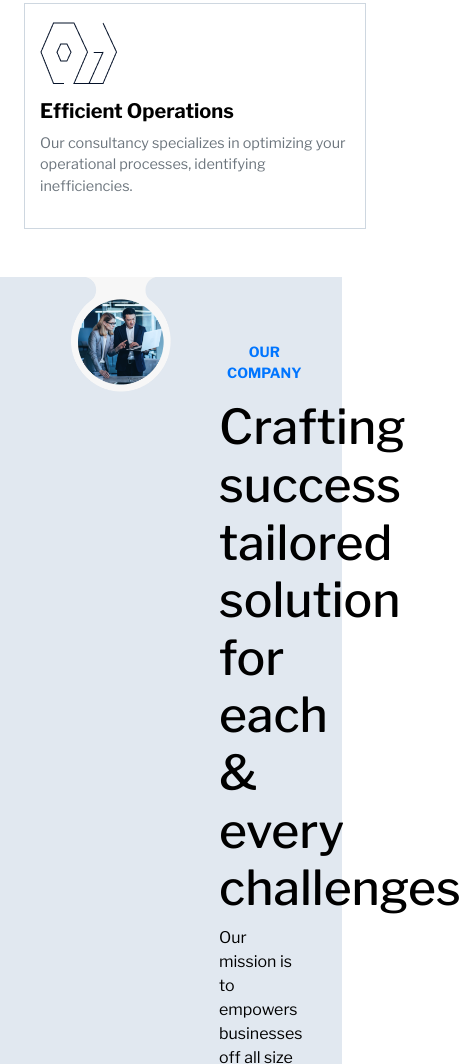
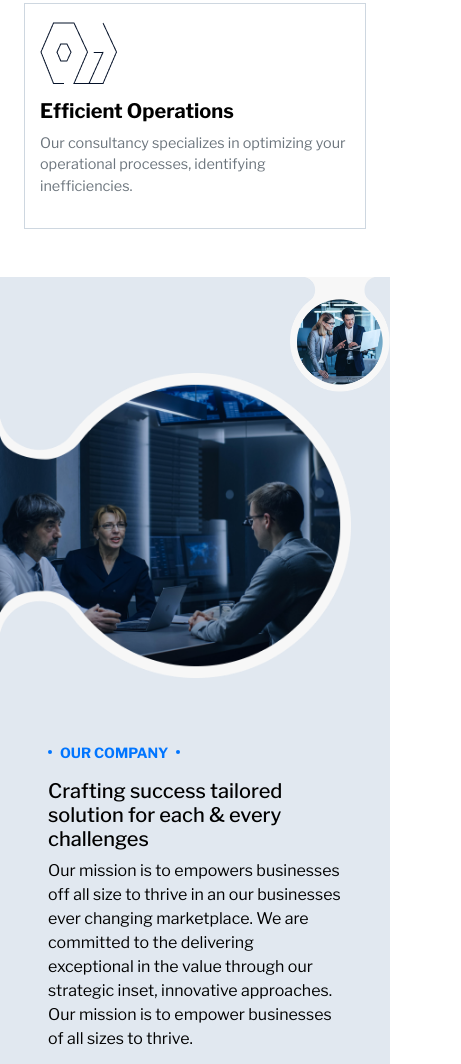
Before and after one commit to shamsad-alam-meraj/theme-junction-task, a plain HTML site: page index.html in a window 390 px wide. Shown: the part 1599-2663 px from the top of the page, 461 px wide, since content can reach past the window. Drawn offline with nearby package versions, Linux system fonts and the light colour scheme.

Commit message:
challenge responsive completed

```diff
--- a/index.html
+++ b/index.html
@@ -268,7 +268,9 @@
       </div>
       <h3 class="pb-3 text-center">Explore our core features</h3>
       <div class="d-flex justify-content-center mb-3">
-        <span class="text-center">Our mission is to empower businesses of thrive in solutions</span>
+        <span class="text-center"
+          >Our mission is to empower businesses of thrive in solutions</span
+        >
       </div>
       <!-- Feature Cards  -->
       <div class="container py-5 px-lg-5">
@@ -329,28 +331,25 @@
       </div>
     </div>
     <!-- Challenges & Solution Section  -->
-    <div class="pe-5 w-100">
+    <div class="pe-lg-5 w-100">
       <div
-        class="d-flex round-div"
+        class="d-flex flex-lg-row flex-column round-div pt-5 pt-lg-0"
         style="width: 100%; background-color: #e1e8f0"
       >
         <!-- First Section  -->
-        <div
-          class="position-relative py-5 d-flex align-items-center"
-          style="width: 50%"
-        >
+        <div class="position-relative py-5 d-flex align-items-center w-50 responsive-image">
           <div style="width: 90%" class="d-flex align-items-center">
             <img style="width: 100%" src="./images/challenge1.png" alt="" />
             <img
               style="right: 0; width: 100px"
-              class="position-absolute top-0"
+              class="position-absolute top-0 challenge-image2"
               src="./images/challenge2.png"
               alt=""
             />
           </div>
         </div>
         <!-- Second Section  -->
-        <div class="w-50 px-5 py-5">
+        <div class="w-50 px-5 pt-lg-5 pb-lg-5 pb-5 responsive-image">
           <!-- Title  -->
           <div class="d-flex w-100 align-items-center pt-3 pb-3">
             <div
@@ -367,7 +366,7 @@
               class="rounded-5"
             ></div>
           </div>
-          <h6 style="font-size: 48px" class="fw-medium">
+          <h6 style="font-size: 48px" class="fw-medium challenge-title">
             Crafting success tailored solution for each & every challenges
           </h6>
           <p>
--- a/styles/style.css
+++ b/styles/style.css
@@ -182,6 +182,15 @@ body {
   .feature-card {
     padding: 15px;
   }
+  .responsive-image {
+    width: 100% !important;
+  }
+  .challenge-title {
+    font-size: 20px !important;
+  }
+  .challenge-image2 {
+    top: -12% !important;
+  }
   .stat-number {
     font-size: 1.5rem;
   }
@@ -197,6 +206,15 @@ body {
   .hero-subtitle {
     font-size: 0.75rem;
   }
+  .responsive-image {
+    width: 100%;
+  }
+  .challenge-title {
+    font-size: 20px !important;
+  }
+  .challenge-image2 {
+    top: -12% !important;
+  }
   .scroll-indicator {
     font-size: 0.625rem;
     padding: 10px 5px;
```
